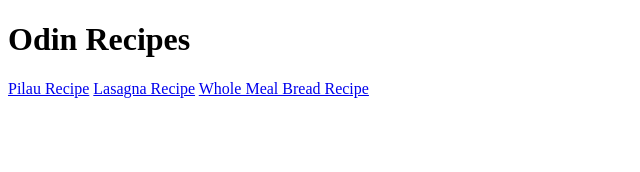
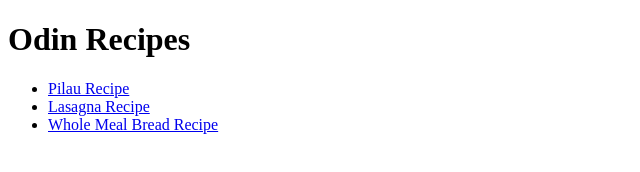
Before and after one commit to Bennyjoez/odin-recipes, a plain HTML site: page index.html in a window 1280 px wide. Shown: the whole page, without its empty margins (0-640 px from the left). Drawn offline with Linux system fonts and the light colour scheme.

Commit message:
Add the links to an Unordered List

```diff
--- a/index.html
+++ b/index.html
@@ -8,8 +8,10 @@
 </head>
 <body>
     <h1>Odin Recipes</h1>
-    <a href="./recipes/pilau.html">Pilau Recipe</a>
-    <a href="./recipes/lasagna.html">Lasagna Recipe</a>
-    <a href="./recipes/whole-meal-bread.html">Whole Meal Bread Recipe</a>
+    <ul>
+        <li><a href="./recipes/pilau.html">Pilau Recipe</a></li>
+        <li><a href="./recipes/lasagna.html">Lasagna Recipe</a></li>
+        <li><a href="./recipes/whole-meal-bread.html">Whole Meal Bread Recipe</a></li>
+    </ul>
 </body>
 </html>
```
